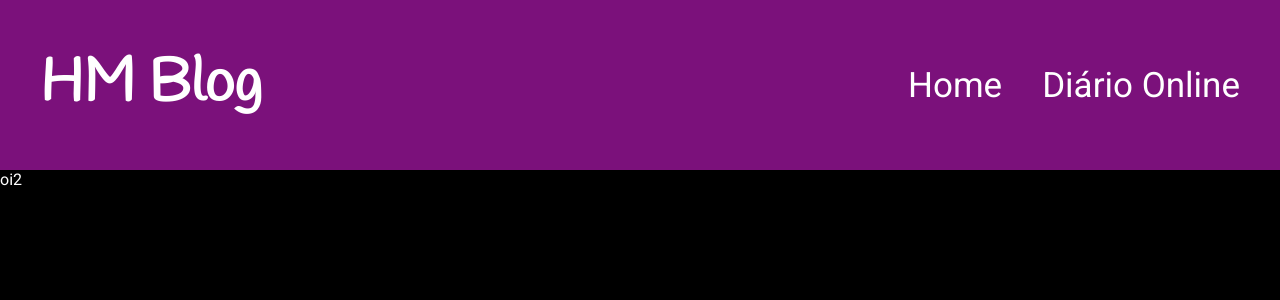
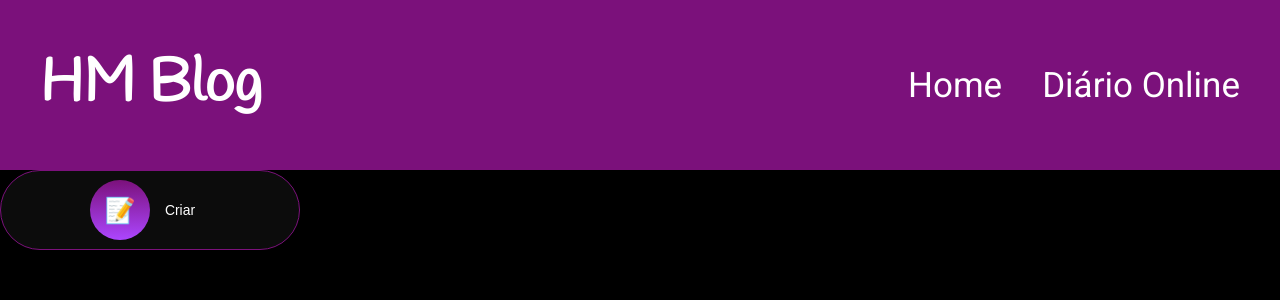
Before and after one commit to HenriqueMelo2007/blog-react, a React (Vite) app: page /diario in a window 1280 px wide. Shown: the top 300 px of the page. Built offline with nearby package versions, Linux system fonts and the light colour scheme.

Commit message:
criando botão

```diff
--- a/src/pages/diario/diario.jsx
+++ b/src/pages/diario/diario.jsx
@@ -1,5 +1,15 @@
+import './diariostyle.css'
+
 export function Diario () {
   return (
-    <div>oi2</div>
+    <div>
+      <button className="bookmarkBtn">
+        <span className="IconContainer">
+          <p className='icon'>&#x1F4DD;</p>
+        </span>
+        <p className="text">Criar</p>
+      </button>
+
+    </div>
   )
 }
--- /dev/null
+++ b/src/pages/diario/diariostyle.css
@@ -0,0 +1,61 @@
+.bookmarkBtn {
+  width: 300px;
+  height: 80px;
+  border-radius: 40px;
+  border: 1.5px solid var(--color-purple);
+  background-color: rgb(12, 12, 12);
+  display: flex;
+  align-items: center;
+  justify-content: center;
+  cursor: pointer;
+  transition-duration: .3s;
+  overflow: hidden;
+}
+
+.IconContainer {
+  width: 60px;
+  height: 60px;
+  background: linear-gradient(to bottom, var(--color-purple),rgb(172, 70, 255));
+  border-radius: 50%;
+  display: flex;
+  align-items: center;
+  justify-content: center;
+  overflow: hidden;
+  z-index: 2;
+  transition-duration: .3s;
+}
+
+.icon {
+  font-size: 25px;
+}
+
+
+.text {
+  height: 100%;
+  width: 60px;
+  display: flex;
+  align-items: center;
+  justify-content: center;
+  color: white;
+  z-index: 1;
+  transition-duration: .3s;
+  font-size: 1.04em;
+}
+
+.bookmarkBtn:hover .IconContainer {
+  width: 250px;
+  border-radius: 40px;
+  transition-duration: .3s;
+}
+
+.bookmarkBtn:hover .text {
+  transform: translate(10px);
+  width: 0;
+  font-size: 0;
+  transition-duration: .3s;
+}
+
+.bookmarkBtn:active {
+  transform: scale(0.95);
+  transition-duration: .3s;
+}
```
